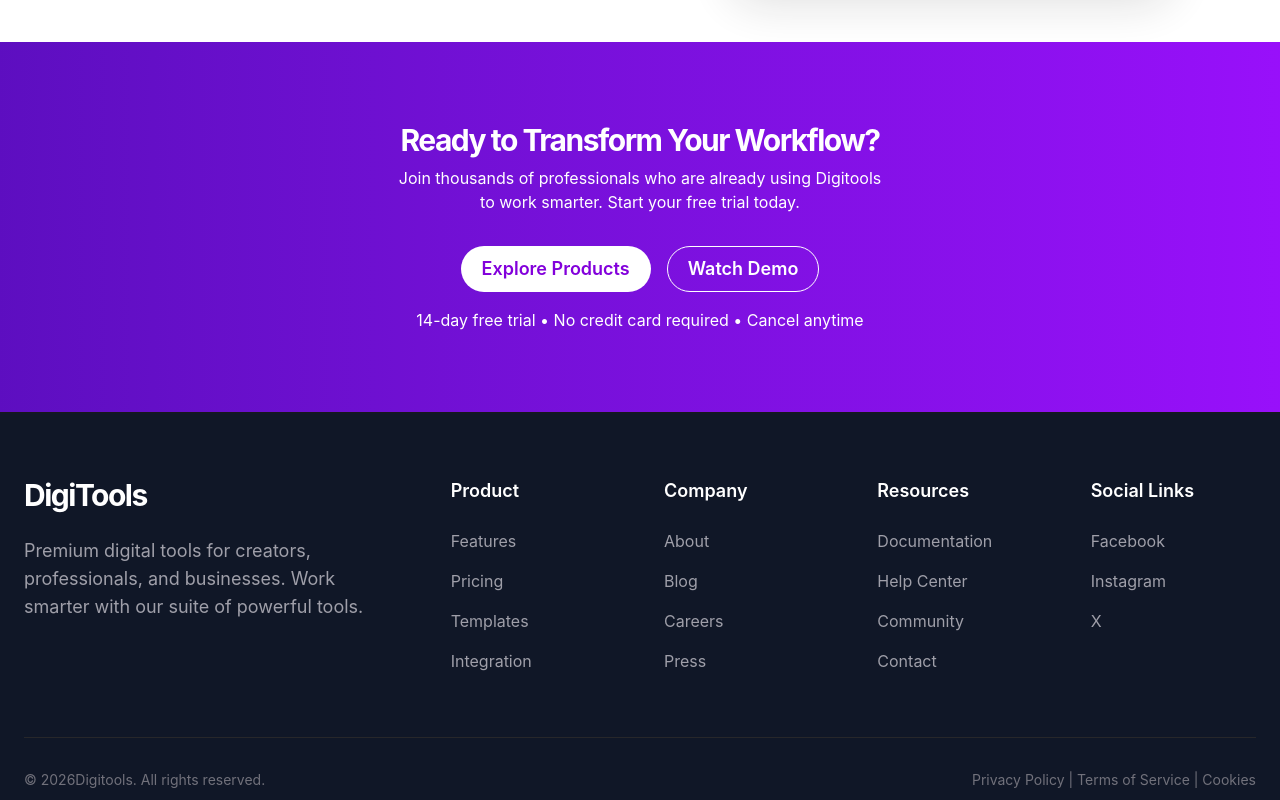
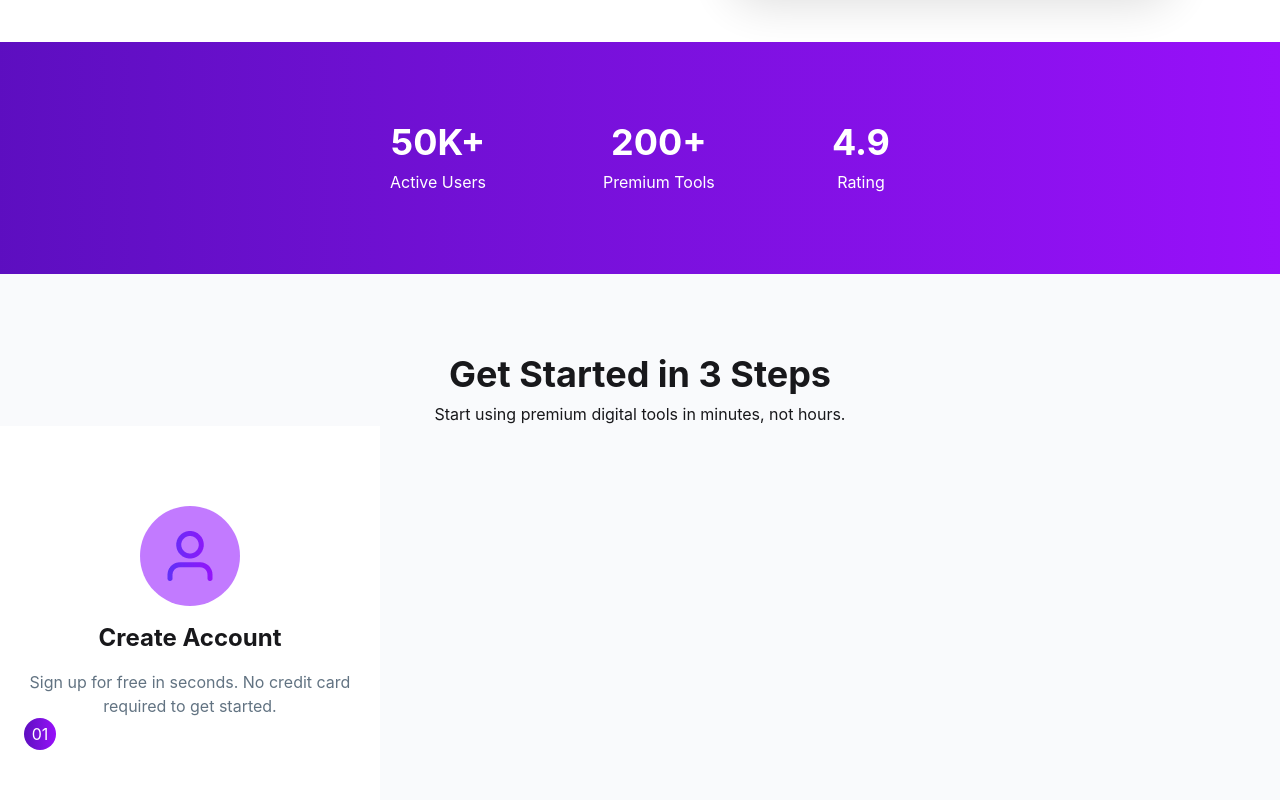
Before and after one commit to raimasaniyat/DigiTools, a React (Vite) app: page / in a window 1280 px wide. Shown: the part 680-1480 px from the top of the page. Built offline with nearby package versions, Linux system fonts and the light colour scheme.

Commit message:
Accont creatiion steps are on board

```diff
--- a/src/App.jsx
+++ b/src/App.jsx
@@ -1,20 +1,22 @@
+import Achievements from "./Components/Achievements/Achievements"
 import Banner from "./Components/Banner/Banner"
 import Footer from "./Components/Footer/Footer"
 import NavBar from "./Components/Nav/NavBar"
+import Steps from "./Components/Steps/Steps"
 import WorkFlow from "./Components/WorkFlow/WorkFlow"
 
 function App() {
 
   return (
     <>
-    <section className="nav">
       <NavBar></NavBar>
-    </section>
-    <section className="banner">
       <Banner></Banner>
-    </section>
-    <WorkFlow></WorkFlow>
-    <Footer></Footer>
+      <Achievements></Achievements>
+
+      <Steps></Steps>
+
+      <WorkFlow></WorkFlow>
+      <Footer></Footer>
     </>
   )
 }
--- /dev/null
+++ b/src/Components/Achievements/Achievements.jsx
@@ -0,0 +1,24 @@
+
+
+const Achievements = () => {
+    return (
+        <div className="bg-linear-to-r from-violet-800 to-purple-600  py-20 text-center text-white">
+            <div className="w-125 mx-auto flex justify-between">
+                <div>
+                    <h2 className="text-4xl font-bold mb-2">50K+</h2>
+                    <p>Active Users</p>
+                </div>
+                <div>
+                    <h2 className="text-4xl font-bold mb-2">200+</h2>
+                    <p>Premium Tools</p>
+                </div>
+                <div>
+                    <h2 className="text-4xl font-bold mb-2">4.9</h2>
+                    <p>Rating</p>
+                </div>
+            </div>
+        </div>
+    );
+};
+
+export default Achievements;
--- /dev/null
+++ b/src/Components/Steps/Steps.jsx
@@ -0,0 +1,32 @@
+import user from '../../assets/user.png'
+
+const Steps = () => {
+    return (
+        <div className="py-20 bg-[#F9FAFC]">
+            <div className="w-125 mx-auto text-center">
+                <h3 className="text-4xl font-bold mb-2 ">Get Started in 3 Steps</h3>
+                <p>Start using premium digital tools in minutes, not hours.</p>
+            </div>
+            <div>
+                <div className='steps-parent'>
+                    <div className="steps-wrap text-center bg-white py-20 px-6">
+                        <div className="steps-thumb flex justify-center bg-purple-400 w-25 h-25
+                         p-5 rounded-full mx-auto">
+                            <img src={user} alt="user" />
+                        </div>
+                        <div className="steps-content">
+                            <h6 className='my-4 text-2xl font-bold'>Create Account</h6>
+                            <p className='text-[#627382]'>Sign up for free in seconds. No credit card required to get started.</p>
+                        </div>
+                        <div className="steps-lebel bg-linear-to-r from-violet-800 to-purple-600 w-8 p-1 rounded-full text-white">
+                            <p>01</p>
+                        </div>
+                    </div>
+
+                </div>
+            </div>
+        </div>
+    );
+};
+
+export default Steps;
--- a/src/index.css
+++ b/src/index.css
@@ -11,3 +11,7 @@
 .menu li:hover{
     color: blueviolet;
 }
+.steps-parent .steps-wrap{
+    width: 380px;
+    height: 380px;
+}
```
